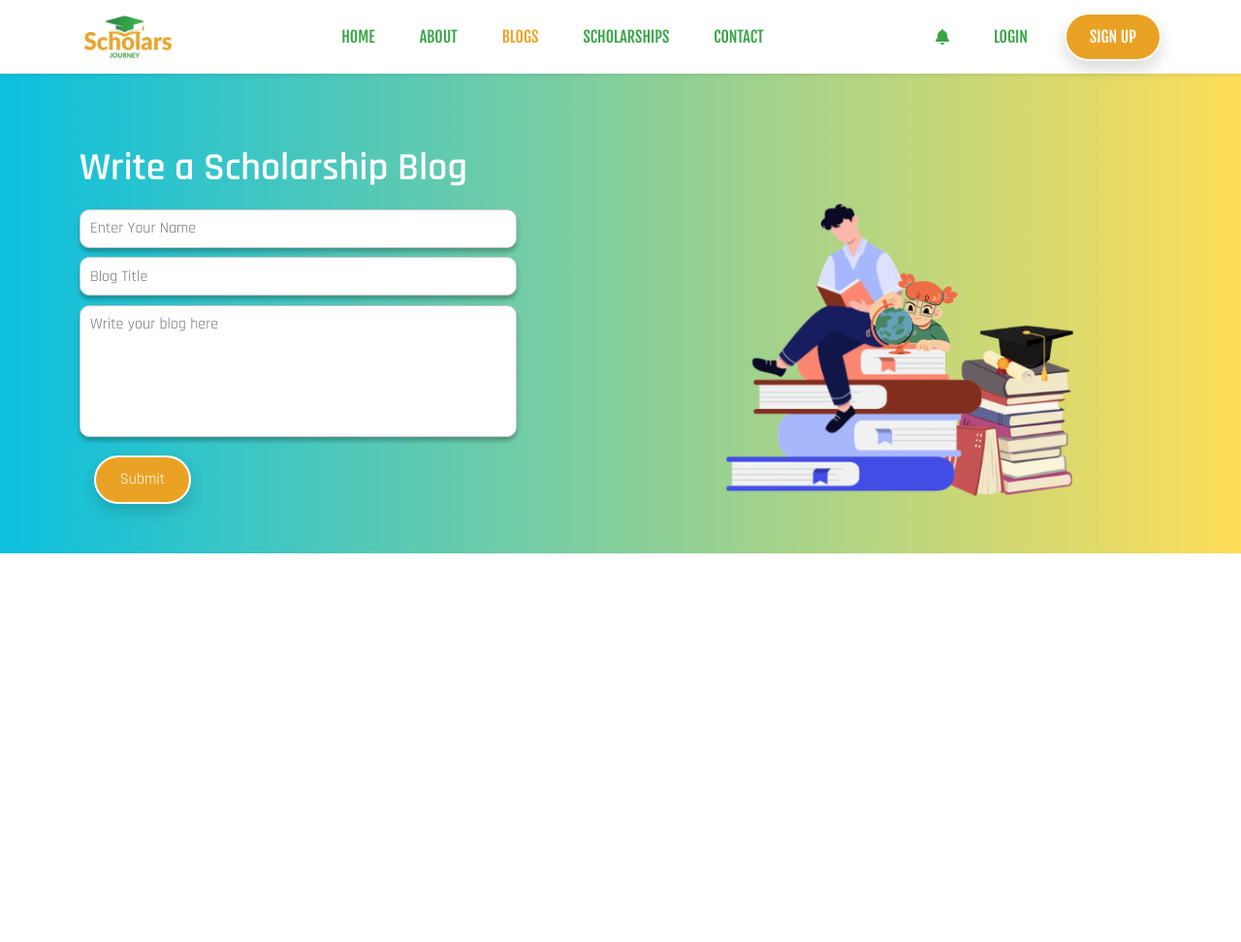
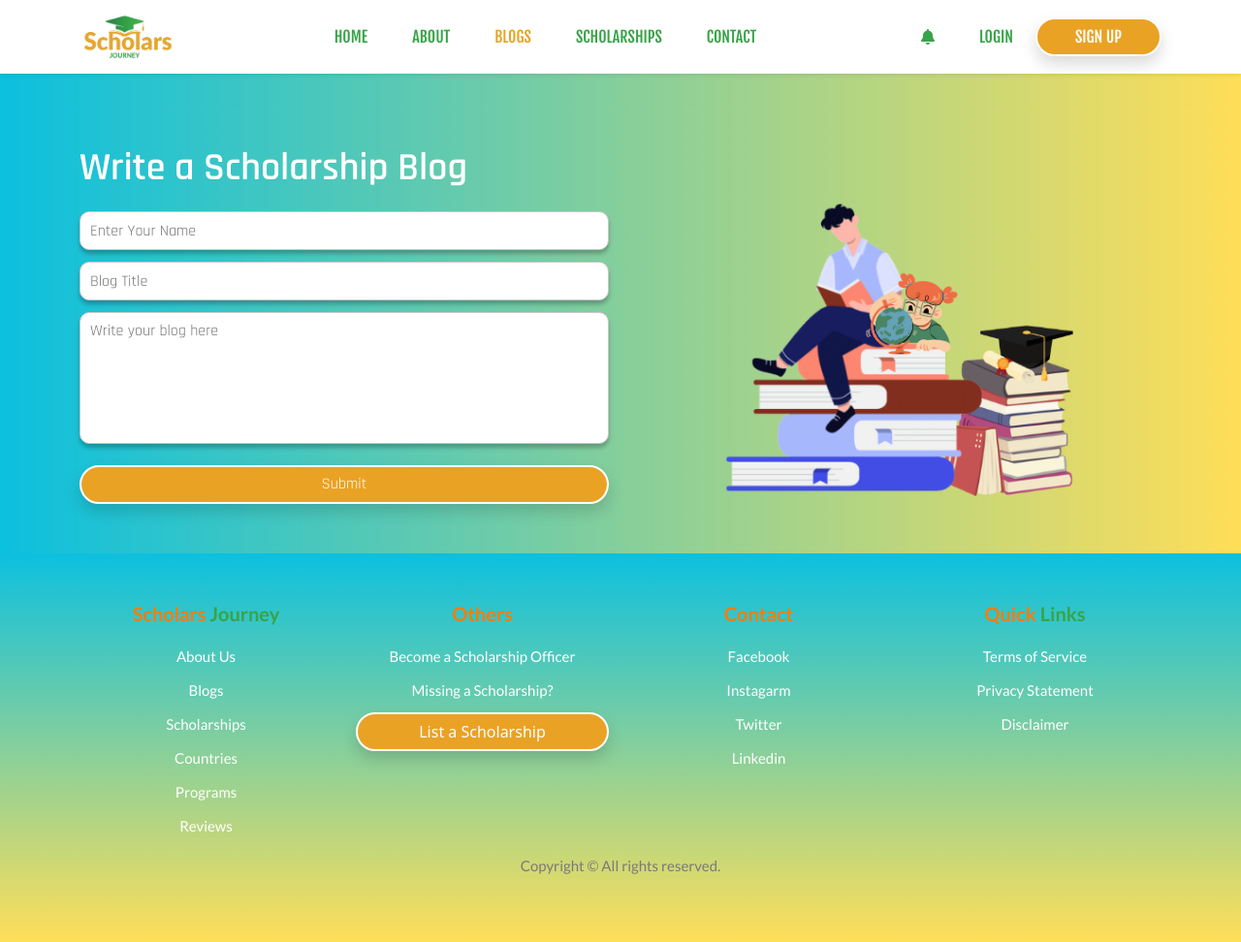
Before and after one commit to Samia35-2973/Scholarship-Website, a PHP site: page /blog.html in a window 1280 px wide. Shown: the whole page at 97% size. Before the commit the page ends 571 px from the top, so only its background shows below. Run offline with PHP 8.4, Linux system fonts and the light colour scheme; some libraries are stand-ins or nearby versions.

Commit message:
Footer Added

```diff
--- a/blog.html
+++ b/blog.html
@@ -52,13 +52,13 @@
                             <a class="nav-link" href="#">LOGIN</a>
                         </li>
                     </ul>
-                    <button class="btn btn-outline-success shadow" type="submit">SIGN UP</button>
+                    <a class="btn btn-outline-success shadow" href="#" role="button">SIGN UP</a>
                 </div>
             </div>
         </nav>
         <div class="container top-section">
             <div class="row">
-                <div class="col-lg-5">
+                <div class="col-lg-6">
                     <form action="" class="login-form">
                         <h1>Write a Scholarship Blog</h1>
                         <input type="text" id="bloggerName" name="blogger-name" required placeholder="Enter Your Name">
@@ -73,7 +73,53 @@
     </header>
     <main>
     </main>
-    <footer></footer>
+    <footer>
+        <div class="container">
+            <div class="row footer-section">
+                <div class="col-md-3">
+                    <h6>Scholars <span style="color: #37A447;">Journey</span></h6>
+                    <ul>
+                        <li><a href="">About Us</a></li>
+                        <li><a href="blog.html">Blogs</a></li>
+                        <li><a href="">Scholarships</a></li>
+                        <li><a href="">Countries</a></li>
+                        <li><a href="">Programs</a></li>
+                        <li><a href="">Reviews</a></li>
+                    </ul>
+                </div>
+                <div class="col-md-3">
+                    <h6>Others</h6>
+                    <ul>
+                        <li><a href="">Become a Scholarship Officer</a></li>
+                        <li><a href="">Missing a Scholarship?</a></li>
+                        <a class="btn btn-outline-success shadow" href="#" role="button">List a Scholarship</a>
+                    </ul>
+                </div>
+                <div class="col-md-3">
+                    <h6>Contact</h6>
+                    <ul>
+                        <li><a href="https://facebook.com/">Facebook</a></li>
+                        <li><a href="https://www.instagram.com/">Instagarm</a></li>
+                        <li><a href="https://twitter.com/">Twitter</a></li>
+                        <li><a href="https://www.linkedin.com/">Linkedin</a></li>
+                    </ul>
+                </div>
+                <div class="col-md-3">
+                    <h6>Quick <span style="color: #37A447;">Links</span></h6>
+                    <ul>
+                        <li><a href="">Terms of Service</a></li>
+                        <li><a href="">Privacy Statement</a></li>
+                        <li><a href="">Disclaimer</a></li>
+                    </ul>
+                </div>
+            </div>
+            <div class="row footer-2">
+                <div class="col textcopy">
+                    <p>Copyright &copy; All rights reserved.</p>
+                </div>
+            </div>
+        </div>
+    </footer>
     <!-- JS -->
     <script src="js/bootstrap.bundle.min.js"></script>
 </body>
--- a/css/blog.css
+++ b/css/blog.css
@@ -30,19 +30,16 @@ header {
 .btn {
     color: #FFFFFF;
     background: #EAA225;
-    height: 50px;
-    width: 100px;
+    width: 100%;
     transition: 0.5s ease-in-out;
     border-radius: 80px;
     border: 2px solid white;
-    margin-left: 15px;
 }
 
 .btn:hover {
     color: #EAA225;
     background: #FFFFFF;
-    height: 50px;
-    width: 100px;
+    width: 100%;
     transition: 0.5s ease-in-out;
     border-radius: 80px;
     border: 2px solid #EAA225;
@@ -62,6 +59,14 @@ header {
 .nav-link:hover {
     color: #EAA225;
     transition: 0.5s ease-in-out;
+}
+
+nav .btn {
+    width: 130px;
+}
+
+nav .btn:hover {
+    width: 130px;
 }
 
 /* form style */
@@ -98,3 +103,64 @@ header {
     resize: none;
     margin-bottom: 10px;
 }
+
+/* footer styling */
+footer {
+    background-image: linear-gradient(#0CC0DF, #FFDE59);
+    background-size: cover;
+    background-position: center;
+    background-repeat: no-repeat;
+    padding: 50px 0px 50px;
+}
+
+
+.footer-container {
+    display: flex;
+    justify-content: space-between;
+
+}
+
+.footer-section {
+    display: flex;
+    flex-wrap: wrap;
+}
+
+.footer-section h6 {
+    color: #ff7b00;
+    font-family: 'Lato', sans-serif;
+    font-size: 20px;
+    margin-bottom: 20px;
+    font-weight: 600;
+    text-align: center;
+}
+
+.footer-section ul {
+    list-style-type: none;
+    padding-left: 0px;
+    text-align: center;
+}
+
+.footer-section ul li {
+    margin-bottom: 10px;
+}
+
+.footer-section ul li a {
+    text-decoration: none;
+    font-family: 'Lato', sans-serif;
+    font-size: 15px;
+    font-weight: 400;
+    line-height: 1.667;
+    color: #FFFFFF;
+}
+
+.textcopy {
+    text-align: center;
+}
+
+.footer-2 p {
+    color: #797979;
+    font-family: 'Lato', sans-serif;
+    font-size: 15px;
+    font-weight: 400;
+    line-height: 1.667;
+}
```
